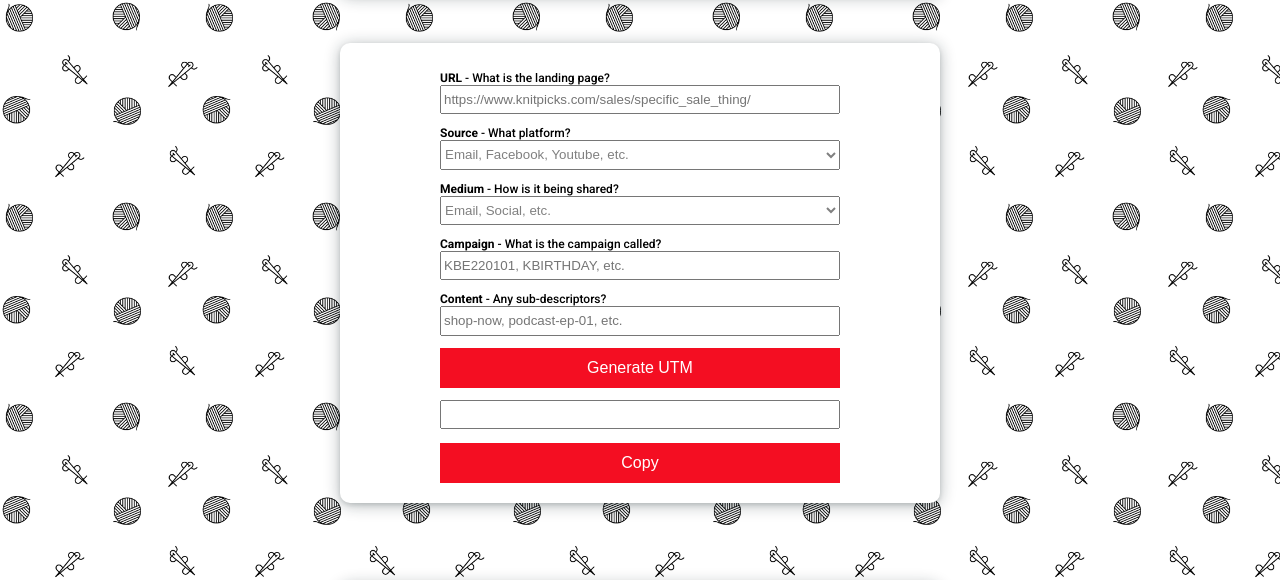
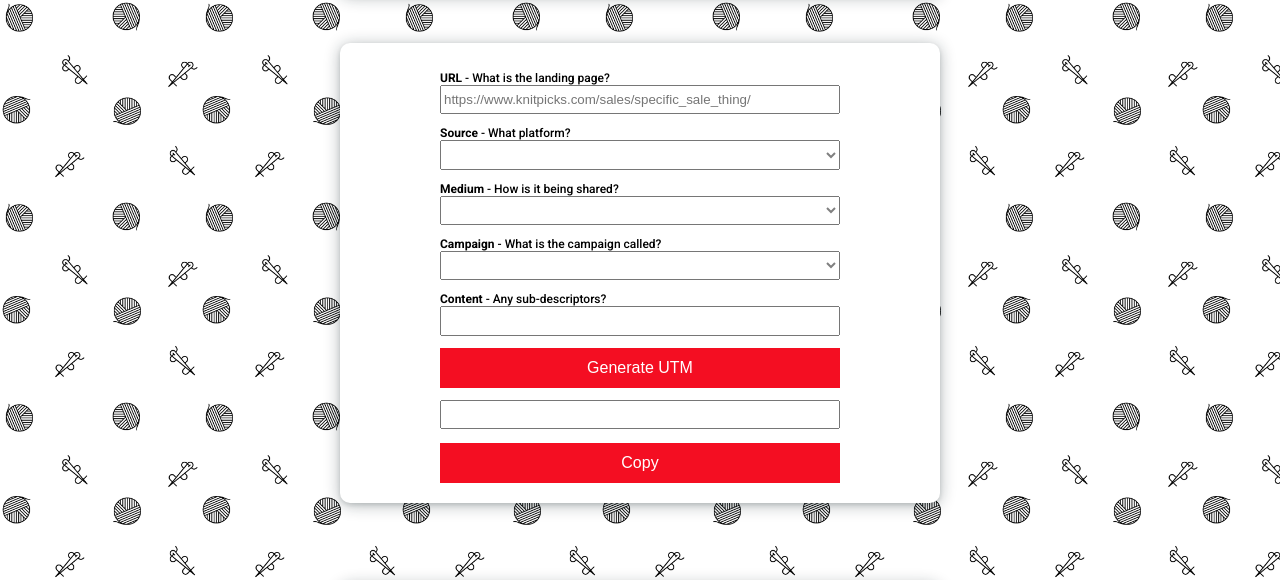
Before and after one commit to MDeanLindsay/UTM-Builder, a website built with Parcel: page index.html in a window 1280 px wide. Shown: the part 108-688 px from the top of the page. Built offline with nearby package versions, Linux system fonts and the light colour scheme.

Commit message:
main edit

```diff
--- a/index.html
+++ b/index.html
@@ -27,7 +27,7 @@
             <strong>Source</strong> - What platform?
             <br>
             <select name="" value="" id="source-input" type="select" required>
-              <option value="" disabled selected hidden>Email, Facebook, Youtube, etc.</option>
+              <option value="" disabled selected hidden></option>
               <option value="blog">Blog</option>
               <option value="klbe">Email Campaign</option>
               <option value="klae">Email Flow</option>
@@ -45,7 +45,7 @@
           <strong>Medium</strong> - How is it being shared?
           <br>
           <select value="" id="medium-input" type="select" required>
-            <option value=""disabled selected hidden>Email, Social, etc.</option>
+            <option value=""disabled selected hidden></option>
             <option value="cpc">CPC</option>
             <option value="email">Email</option>
             <option value="social">Social</option>
@@ -55,13 +55,27 @@
         <div class="input">
          <strong>Campaign</strong> - What is the campaign called?
           <br>
-          <input id="campaign-input" type="text" value="" placeholder = "KBE220101, KBIRTHDAY, etc." required>
+          <select value="" id="campaign-input" type="select" required>
+            <option value=""disabled selected hidden></option>
+            <option value="blogpost">Blog</option>
+            <option value="fcbk">Facebook Ad</option>
+            <option value="fcbkpost">Facebook Post</option>
+            <option value="instagram">Instagram Ad</option>
+            <option value="instapost">Instagram Post</option>
+            <option value="pinpost">Pinterest Post</option>
+            <option value="podcast">Podcast</option>
+            <option value="ravelry">Ravelry Ad</option>
+            <option value="ravpost">Ravelry Post</option>
+            <option value="twitter">Twitter</option>
+            <option value="youtube">Youtube</option>
+            <option value="tiktok">TikTok</option>
+          </select>
         </div>
 
         <div class="input">
           <strong>Content</strong> - Any sub-descriptors?
           <br>
-          <input id="content-input" type="text" value="" placeholder = "shop-now, podcast-ep-01, etc." required>
+          <input id="content-input" type="text" value="" required>
         </div>
         <div class="input">
           <button onclick="myFunction()" type = "button"> Generate UTM </button>
```
